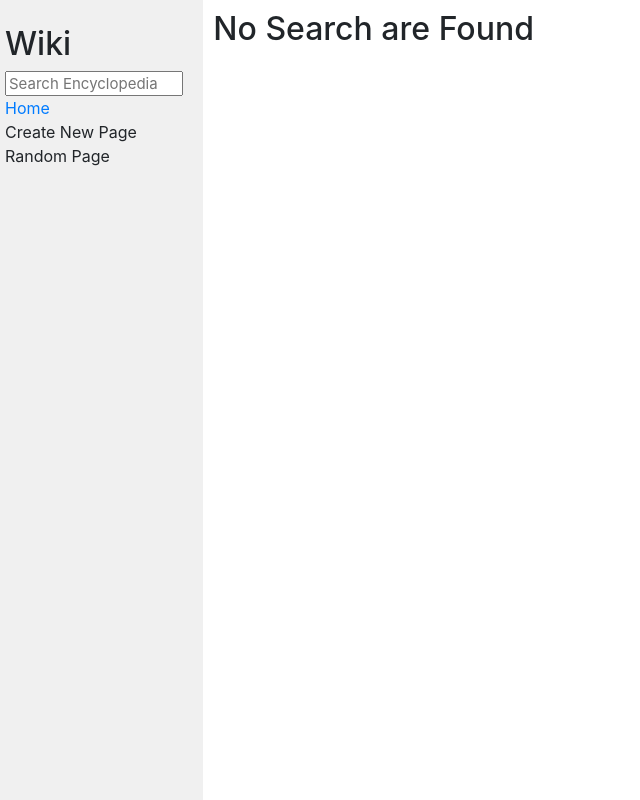
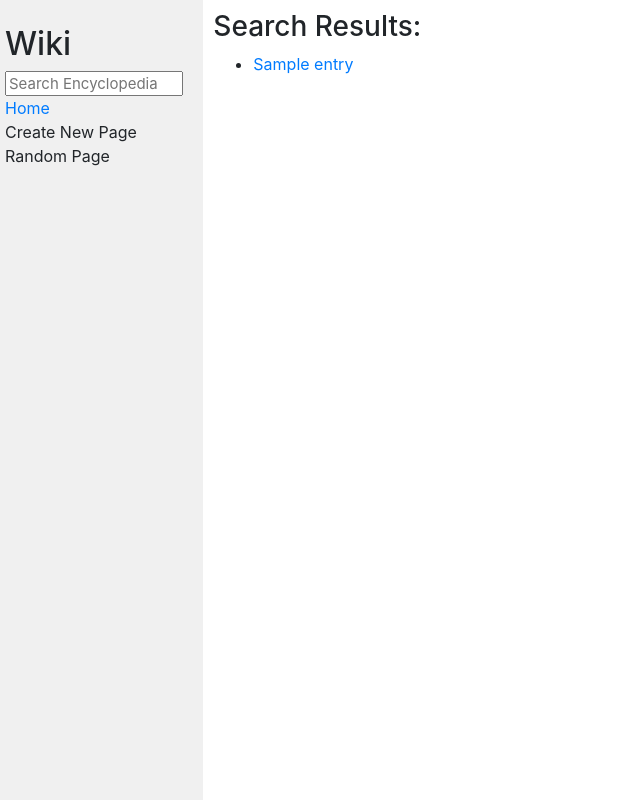
Before and after one commit to nishanajihah/Harvard-Project1, a Django app: template wiki/encyclopedia/templates/encyclopedia/search_page.html in a window 1280 px wide. Shown: the whole page, without its empty margins (0-640 px from the left). Run offline with Django 3.2, Linux system fonts and the light colour scheme; tables that the repository leaves empty hold one stand-in row (values such as "Sample post"); the template is opened without the code that fills it: values that come from a table or form of the project are taken from there, most other values are stand-ins (such as "Sample title", 1, 10 or a date in 2020); parts of the project's set-up code (start-up, migrations or seed data) failed here and were passed over; some libraries are stand-ins or nearby versions.

Commit message:
almost done with the search code

```diff
--- a/wiki/encyclopedia/templates/encyclopedia/index.html
+++ b/wiki/encyclopedia/templates/encyclopedia/index.html
@@ -9,7 +9,7 @@
 
     <ul>
         {% for entry in entries %}
-            <li><a href="wiki/{{entry}}">{{ entry }}</a></li>
+            <li><a href="{% url 'enc:page' title=entry %}">{{ entry }}</a></li>
         {% endfor %}
     </ul>
 
--- a/wiki/encyclopedia/templates/encyclopedia/layout.html
+++ b/wiki/encyclopedia/templates/encyclopedia/layout.html
@@ -12,10 +12,14 @@
         <div class="row">
             <div class="sidebar col-lg-2 col-md-3">
                 <h2>Wiki</h2>
-                <form action {% url 'search'%} method="POST">
+
+                <!-- Search Bar -->
+                <form action="{% url 'enc:search' %}" method="get">
                     {% csrf_token %}
+                    <!-- {{ search_form }} -->
                     <input class="search" type="text" name="q" placeholder="Search Encyclopedia">
                 </form>
+
                 <div>
                     <a href="{% url 'enc:index' %}">Home</a>
                 </div>
--- a/wiki/encyclopedia/templates/encyclopedia/search_page.html
+++ b/wiki/encyclopedia/templates/encyclopedia/search_page.html
@@ -5,10 +5,13 @@
 {% endblock %}
 
 {% block body %}
-    {% for item in searched %}
-        <h2>Search Results:</h2>
-        <li><a href=/wiki/{{title}}>{{ title }}</a></li>
-        {% empty %}
-            <h2>No Search are Found</h2>
-    {% endfor %}
+
+    <h3>Search Results:</h3>
+
+    <ul>
+        {% for entry in entries %}
+            <li><a href="{% url 'enc:page' title=entry %}">{{ entry }}</a></li>
+        {% endfor %}
+    </ul>
+
 {% endblock %}
--- a/wiki/encyclopedia/urls.py
+++ b/wiki/encyclopedia/urls.py
@@ -2,7 +2,9 @@ from django.urls import path
 
 from . import views
 
+# To get the particular route page
 app_name = "enc"
+
 urlpatterns = [
     path("", views.index, name="index"),
     path("wiki/<str:title>", views.page, name="page"),
--- a/wiki/encyclopedia/views.py
+++ b/wiki/encyclopedia/views.py
@@ -1,66 +1,25 @@
-from typing import Reversible
+from django.http import HttpResponseRedirect
+from django import forms
 from django.http.response import HttpResponseRedirect
-from django.shortcuts import render
+from django.shortcuts import redirect, render
+from django.urls import reverse
 
 from . import util
 
 from markdown2 import Markdown
 markdowner = Markdown()
 
-# class Search(forms.Form):
-#     title = forms.CharField(widget=forms.TextInput(
-#         attrs={
-#             'class' : 'search',
-#             'placeholder': 'Search'
-#         }))
+class searchForm (forms.Form):
+    title = forms.CharField(label="", widget=forms.TextInput(attrs={
+      "class": "search",
+      "placeholder": "Search Encyclopedia"}))
 
 def index(request):
 
-    entries = util.list_entries()
-
-
     # Home
-#     if request.method == "POST":
-#         form = Search(request.POST)
-
-#         if form.is_valid():
-#             title = form.cleaned_data['title']
-#             md_file = util.get_entry(title)
-
-#             if md_file:
-#                 convert_md = markdowner.convert(md_file)
-
-#                 page_content = {
-#                     'title': title,
-#                     'page': convert_md,
-#                     'form': Search()
-#                 }
-
-#                 return render(request, "encyclopedia/index.html", page_content)
-
-#             if title.lower():
-#                 searching.append(title)
-#                 page_content = {
-#                     'searching': searching;
-#                     'form': Search()
-#                 }
-
-#             return render(request, "encyclopedia/search.html", page_content)
-#         else:
-
-#             show_related_titles = util.related_titles(title)
-
-#             page_content = {
-#                 'title': title,
-#                 'show_related_titles': show_related_titles ,
-#                 'form': Search()
-#             }
-#
-#             return render(request, "encyclopedia/search_page.html", page_content)
-
     return render(request, "encyclopedia/index.html", {
         "entries": util.list_entries(),
-        "form": Search()
+        # "search_form" : searchForm()
     })
 
 def page(request, title):
@@ -86,18 +45,15 @@ def page(request, title):
 
 def search(request):
 
-     searching = []
+    entries = util.list_entries()
+    query = request.GET.get("q", "")
 
-    result = request.GET.get('q','')
-    if(util.get_entry(result) != None):
-        return HttpResponseRedirect(Reversible("page", kwargs={"page": result}))
-    else:
-        related_titles = util.related_titles(title)
+    # Query is exists
+    if query in entries:
+        return redirect(page, query)
 
-        return render(request, "encyclopedia/search.html", {
-            "title": title,
-            "related_titles": related_titles,
-            "search_form": SearchForm()
-        })
+    results = [page for page in entries if query.lower() in page.lower()]
 
-    # return HttpResponseRedirect(Reversible('index'))
+    return render(request, "encyclopedia/search_page.html", {
+        "entries": results,
+    })
```
